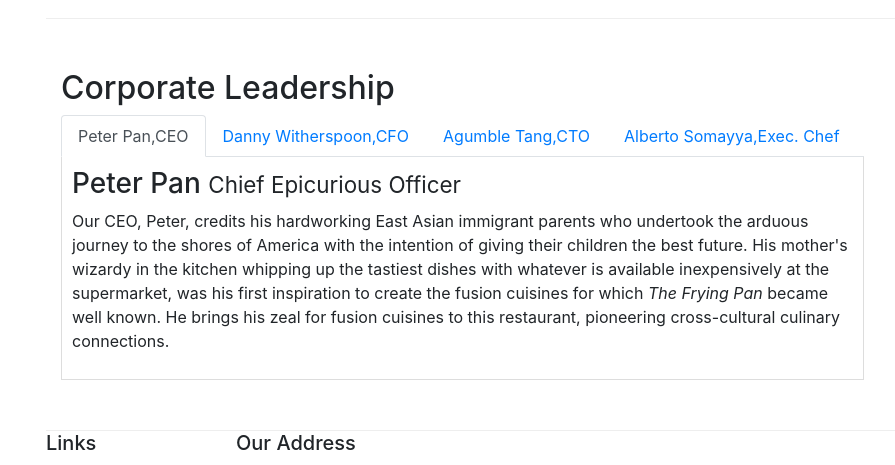
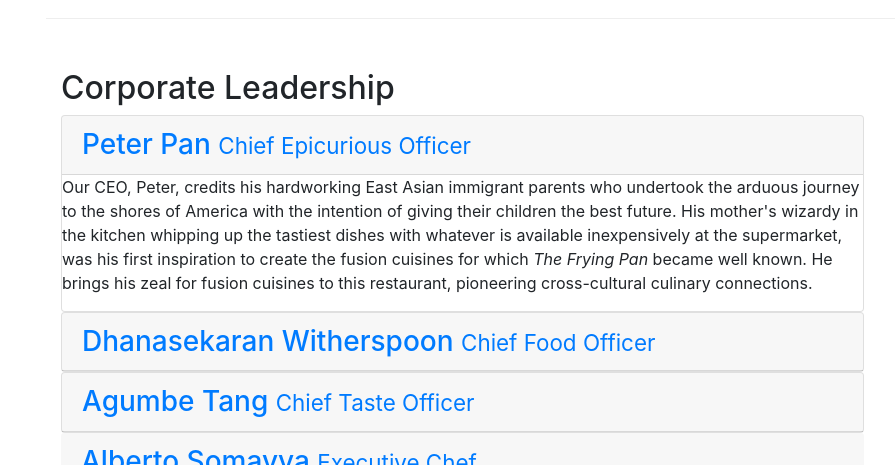
Before and after one commit to jitenderchauhan747/restaurant, a website: page aboutus.html in a window 1280 px wide. Shown: the part 910-1375 px from the top of the page, without its empty margins (39-934 px from the left). Drawn offline with nearby package versions, Linux system fonts and the light colour scheme.

Commit message:
Accordian didn't work

```diff
--- a/aboutus.html
+++ b/aboutus.html
@@ -109,45 +109,73 @@
         <div class="row row-content">
             <div class="col">
                 <h2>Corporate Leadership</h2>
-                <ul class="nav nav-tabs">
-                    <li class="nav-item">
-                        <a class="nav-link active" href="#peter" role="tab"
-                        data-toggle="tab">Peter Pan,CEO</a>
-                    </li>
-                    <li class="nav-item">
-                        <a class="nav-link " href="#danny" role="tab"
-                        data-toggle="tab">Danny Witherspoon,CFO </a>
-                    </li>
-                    <li class="nav-item">
-                        <a class="nav-link " href="#agumbe" role="tab"
-                        data-toggle="tab">Agumble Tang,CTO </a>
-                    </li>
-                    <li class="nav-item">
-                        <a class="nav-link " href="#alberto" role="tab"
-                        data-toggle="tab"> Alberto Somayya,Exec. Chef</a>
-                    </li>
-                </ul>
-                <div class="tab-content">
-                    <div role="tabpanel" class="tab-pane fade show active" id="peter">
-                     <h3>Peter Pan <small>Chief Epicurious Officer</small></h3>
-                     <p>Our CEO, Peter, credits his hardworking East Asian immigrant parents who undertook the arduous journey to the shores of America with the intention of giving their children the best future. His mother's wizardy in the kitchen whipping up the tastiest dishes with whatever is available inexpensively at the supermarket, was his first inspiration to create the fusion cuisines for which <em>The Frying Pan</em> became well known. He brings his zeal for fusion cuisines to this restaurant, pioneering cross-cultural culinary connections.</p>
-            </div>
-                <div role="tabpanel" class="tab-pane fade " id="danny">
-                   <h3>Dhanasekaran Witherspoon <small>Chief Food Officer</small></h3>
-                   <p>Our CFO, Danny, as he is affectionately referred to by his colleagues, comes from a long established family tradition in farming and produce. His experiences growing up on a farm in the Australian outback gave him great appreciation for varieties of food sources. As he puts it in his own words, <em>Everything that runs, wins, and everything that stays, pays!</em></p>
-                </div>
-                <div role="tabpanel" class="tab-pane fade " id="agumbe">
 
-                     <h3>Agumbe Tang <small>Chief Taste Officer</small></h3>
-                     <p>Blessed with the most discerning gustatory sense, Agumbe, our CFO, personally ensures that every dish that we serve meets his exacting tastes. Our chefs dread the tongue lashing that ensues if their dish does not meet his exacting standards. He lives by his motto, <em>You click only if you survive my lick.</em></p>
-            </div>
-                <div role="tabpanel" class="tab-pane fade" id="alberto">
+                <div id="accordian" role="tablist">
 
 
-                       <h3>Alberto Somayya <small>Executive Chef</small></h3>
-                      <p>Award winning three-star Michelin chef with wide International experience having worked closely with whos-who in the culinary world, he specializes in creating mouthwatering Indo-Italian fusion experiences. He says, <em>Put together the cuisines from the two craziest cultures, and you get a winning hit! Amma Mia!</em></p>
+                    <div class="card">
+                        <div class="card-header" role="tab" id ="peterhead">
+                            <h3 class="mb-0">
+                                <a data-toogle="collapse" data-parent="#accordian" href="#peter"> Peter Pan <small> Chief Epicurious Officer</small></a></h3>
+                      </div>
+                    <div role="tabpanel" class="collapse show " id="peter">
+                     <div class="card-block">
+                     <p class="hidden-xs-down">Our CEO, Peter, credits his hardworking East Asian immigrant parents who undertook the arduous journey to the shores of America with the intention of giving their children the best future. His mother's wizardy in the kitchen whipping up the tastiest dishes with whatever is available inexpensively at the supermarket, was his first inspiration to create the fusion cuisines for which <em>The Frying Pan</em> became well known. He brings his zeal for fusion cuisines to this restaurant, pioneering cross-cultural culinary connections.</p>
+                   </div>
+               </div>
+               </div>
+
+
+               <div class="card">
+                <div class="card-header" role="tab" id ="dannyhead">
+                            <h3 class="mb-0">
+                                <a class="collapsed" data-toogle="collapse" data-parent="#accordian" href="#danny">
+                                    Dhanasekaran Witherspoon <small>Chief Food Officer </small>
+                                </a>
+                            </h3>
+                      </div>
+                <div role="tabpanel" class="collapse" id="danny">
+                    <div class="card-block">
+                    <p class="hidden-xs-down">Our CFO, Danny, as he is affectionately referred to by his colleagues, comes from a long established family tradition in farming and produce. His experiences growing up on a farm in the Australian outback gave him great appreciation for varieties of food sources. As he puts it in his own words, <em>Everything that runs, wins, and everything that stays, pays!</em></p>
+                </div>
+            </div>
+
+            </div>
+
+
+
+
+            <div class="card">
+                <div class="card-header" role="tab" id ="agumbehead">
+                            <h3 class="mb-0">
+                                <a class="collapsed" data-toogle="collapse" data-parent="#accordian" href="#agumbe">
+                                     Agumbe Tang <small>Chief Taste Officer</small>
+                                </a>
+                            </h3>
+                      </div>
+                <div role="tabpanel" class="collapse " id="agumbe">
+                    <div class="card-block">
+                     <p class="hidden-xs-down">Blessed with the most discerning gustatory sense, Agumbe, our CFO, personally ensures that every dish that we serve meets his exacting tastes. Our chefs dread the tongue lashing that ensues if their dish does not meet his exacting standards. He lives by his motto, <em>You click only if you survive my lick.</em></p>
+                 </div>
             </div>
         </div>
+        <div>
+            <div class="card-header" role="tab" id ="albertohead">
+                            <h3 class="mb-0">
+                                <a class="collapsed" data-toogle="collapse" data-parent="#accordian" href="#alberto">
+                                  Alberto Somayya <small>Executive Chef</small>
+                                </a>
+                            </h3>
+                      </div>
+
+                <div role="tabpanel" class="collapse" id="alberto">
+                      <div class="card-block">
+
+                      <p class="hidden-xs-down">Award winning three-star Michelin chef with wide International experience having worked closely with whos-who in the culinary world, he specializes in creating mouthwatering Indo-Italian fusion experiences. He says, <em>Put together the cuisines from the two craziest cultures, and you get a winning hit! Amma Mia!</em></p>
+                  </div>
+            </div>
+        </div>
+    </div>
 
             </div>
              <div class="col-xs-12 col-sm-3">
```
